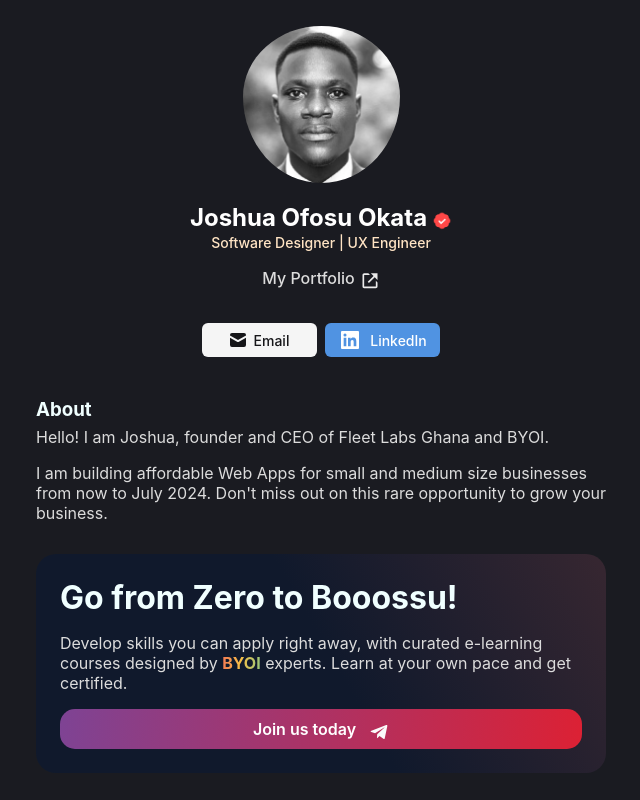
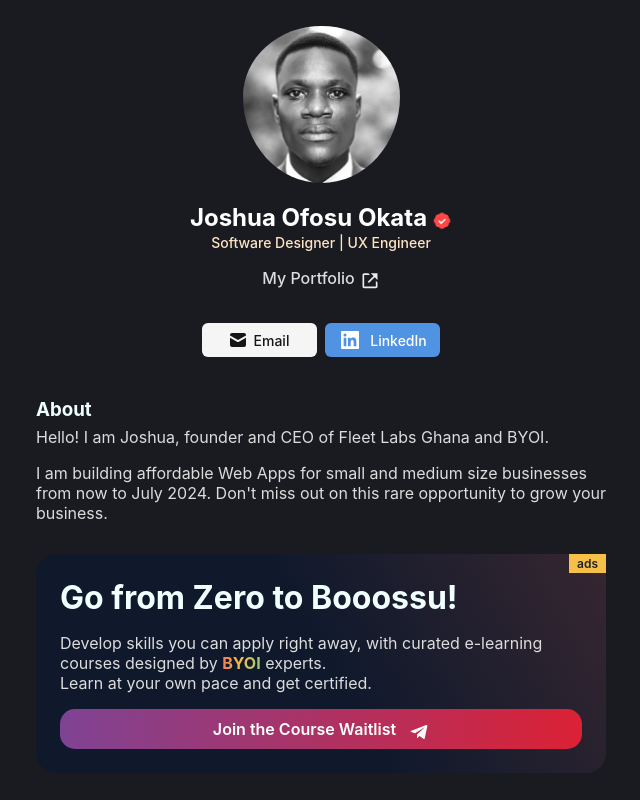
Before and after one commit to joeokat/Portfolio2.0, a React (Create React App) app: page / in a window 1280 px wide. Shown: the top 800 px of the page, without its empty margins (319-959 px from the left). Built offline with nearby package versions, Linux system fonts and the light colour scheme.

Commit message:
commitAnyway

```diff
--- a/src/App.css
+++ b/src/App.css
@@ -118,16 +118,27 @@
   padding: 1.5rem;
   border-radius: 20px;
   background: var(--Linear-2, linear-gradient(-120deg, rgba(157, 77, 82, 0.37) -24.31%, #10192c 48.11%));
+  position: relative;
 }
 
-  .card h2 {
+.card h2 {
     margin: 0;
     font-size: 32px;
 }
-
-.b--ads {
+.card p{
   font-size: 16px;
   color: #dcdcdc;
+}
+.b--ads {
+  position: absolute;
+  top: 0;
+  right: 0;
+  align-self: flex-end;
+  font-size: 12px;
+  font-weight: 600;
+  color: #212121;
+  padding: 2px 8px;
+  background-color: #F6BF47;
 }
 
 span {
--- a/src/components/Info.jsx
+++ b/src/components/Info.jsx
@@ -15,10 +15,11 @@ export default function Info() {
       </div>
 
       <div className="card">
+        <div className="b--ads">ads</div>
         <h2>Go from Zero to Booossu!</h2>
-        <p className="b--ads">Develop skills you can apply right away, with curated e-learning courses designed by <span>BYOI</span> experts. Learn at your own pace and get certified.</p>
+        <p>Develop skills you can apply right away, with curated e-learning courses designed by <span>BYOI</span> experts. <br /> Learn at your own pace and get certified.</p>
 
-        <a className="join--button" href="https://t.me/+oCeVAiPJM482NjI0" rel="noreferrer" target="_blank">Join us today<img src={message} alt="" className="icon" /></a>
+        <a className="join--button" href="https://t.me/+oCeVAiPJM482NjI0" rel="noreferrer" target="_blank">Join the Course Waitlist<img src={message} alt="" className="icon" /></a>
       </div>
 
       <div className="my--skills">
```
